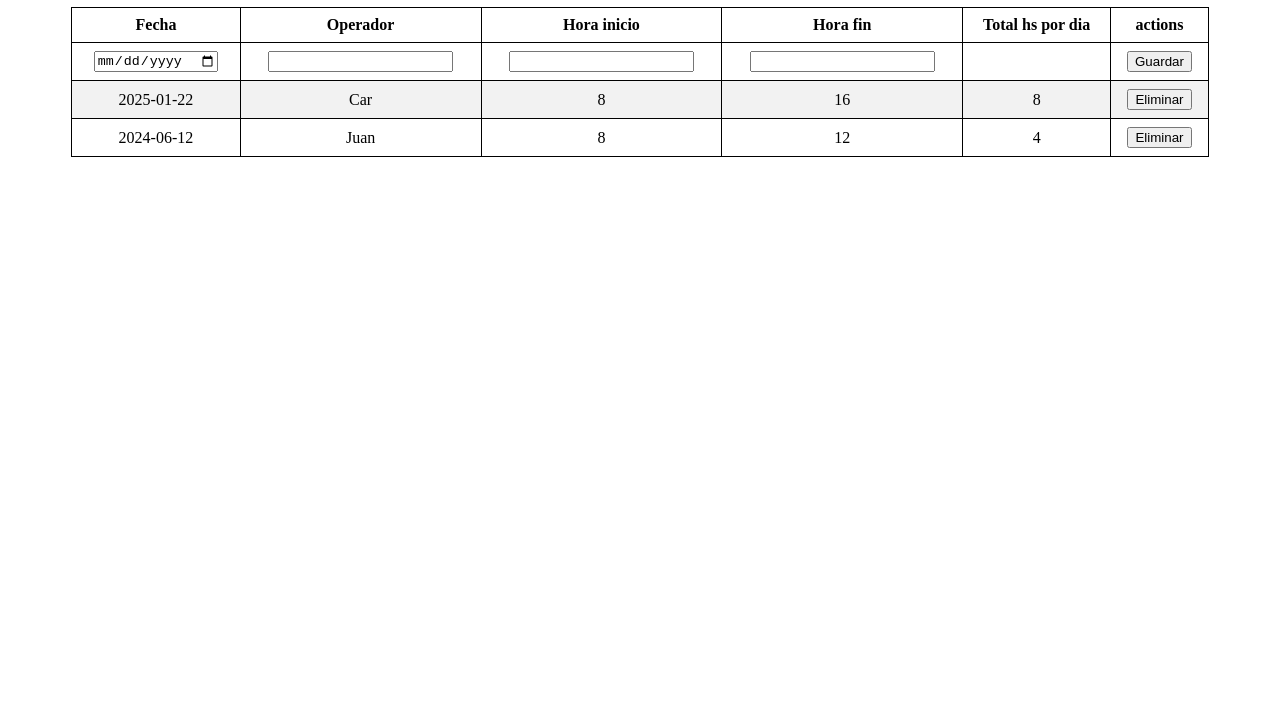
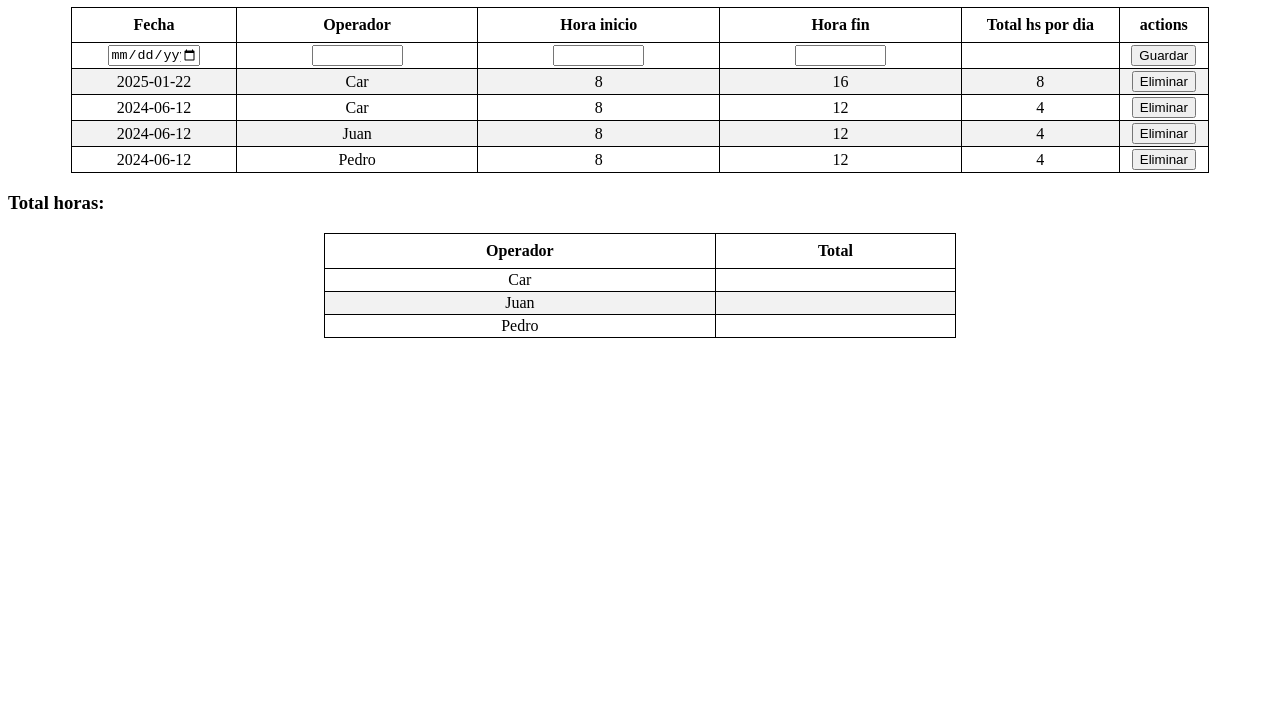
Before and after one commit to Carla-Stramandinoli/organizacionTaller, a website: page index.html in a window 1280 px wide. Shown: the part 73-800 px from the top of the page. Drawn offline with Linux system fonts and the light colour scheme.

Commit message:
agrego nueva tabla para calcular total de horas por persona

```diff
--- a/css/styles.css
+++ b/css/styles.css
@@ -1,15 +1,14 @@
-
 h1 {
     text-align: center;
 }
 
-table {
+.tableCompleta {
     width: 90%;
     border-collapse: collapse;
     margin: 0 auto;
 }
 
-th, td {
+th{
     border: 1px solid #000;
     padding: 8px;
     text-align: center;
@@ -22,3 +21,23 @@ tr:nth-child(even) {
 tr:hover {
     background-color: #ddd;
 }
+
+input {
+    width: 35%;
+}
+
+.inputDate {
+    width: 55%;
+}
+
+td {
+    padding: 2px;
+    border: 1px solid #000;
+    text-align: center;
+}
+
+.tableResume {
+    width: 50%;
+    border-collapse: collapse;
+    margin: 0 auto;
+}
--- a/index.html
+++ b/index.html
@@ -9,13 +9,13 @@
 </head>
 
 <body>
-    <h1>Organizacion taller</h1>
+    <h1>Organización taller</h1>
 
     <div>
-        <table>
+        <table class="tableCompleta">
             <thead>
                 <tr>
-                    <th>Fecha</th>
+                    <th class="tdDate">Fecha</th>
                     <th>Operador</th>
                     <th>Hora inicio</th>
                     <th>Hora fin</th>
@@ -26,7 +26,7 @@
             <tbody id="tbody">
                 <!-- Estrucutura vacia para inicializar -->
                 <tr>
-                    <td><input type="date" class="date"></td>
+                    <td><input type="date" class="inputDate"></td>
                     <td><input type="text" class="operator"></td>
                     <td><input type="number" class="start-time"></td>
                     <td><input type="number" class="end-time"></td>
@@ -38,6 +38,19 @@
             </tbody>
         </table>
 
+        <h3>Total horas:</h3>
+        <table class="tableResume">
+            <thead>
+                <tr>
+                    <th>Operador</th>
+                    <th>Total</th>
+                </tr>
+            </thead>
+            <tbody class="tBodyTotal">
+            </tbody>
+
+        </table>
+
     </div>
 
 
--- a/js/script.js
+++ b/js/script.js
@@ -13,7 +13,25 @@ let newElements = [
     },
     {
         date: "2024-06-12",
+        operator: "Car",
+        startTime: "8",
+        endTime: "12",
+        get totalDay() {
+            return this.endTime - this.startTime
+        }
+    },
+    {
+        date: "2024-06-12",
         operator: "Juan",
+        startTime: "8",
+        endTime: "12",
+        get totalDay() {
+            return this.endTime - this.startTime
+        }
+    },
+    {
+        date: "2024-06-12",
+        operator: "Pedro",
         startTime: "8",
         endTime: "12",
         get totalDay() {
@@ -38,7 +56,7 @@ function createContentTable(newElement) {
 
     tbody.appendChild(contentTable);
     deleteRow(contentTable);
-
+    filterName(newElements);
 }
 
 //GUARDAR ELEMENTOS NUEVOS EN EL ARRAY (pasarlo a un DB a futuro)
@@ -53,8 +71,8 @@ if (btnSave) {
         btn.addEventListener("click", () => {
             console.log("se hizo click en el boton");
 
-            let date = document.querySelector(".date").value;
-            let operator = document.querySelector(".operator").value;
+            let date = document.querySelector(".inputDate").value;
+            let operator = document.querySelector(".operator").value.charAt(0).toUpperCase() + document.querySelector(".operator").value.slice(1);
             let startTime = document.querySelector(".start-time").value;
             let endTime = document.querySelector(".end-time").value;
             let totalDay = endTime - startTime;
@@ -63,6 +81,11 @@ if (btnSave) {
 
             addElementoToArray(newElementToAdd);
             createContentTable(newElementToAdd);
+
+            document.querySelector(".inputDate").value = ""
+            document.querySelector(".operator").value = "";
+            document.querySelector(".start-time").value = "";
+            document.querySelector(".end-time").value = "";
         })
     });
 }
@@ -76,7 +99,7 @@ function loadData() {
             contentTable.innerHTML = `
                 <tr>
                     <td>${element.date}</td>
-                    <td>${element.operator}</td>
+                    <td class="nameOperator">${element.operator}</td>
                     <td>${element.startTime}</td>
                     <td>${element.endTime}</td>
                     <td>${element.totalDay}</td>
@@ -106,3 +129,50 @@ function deleteRow(contentToDelete) {
         });
     });
 }
+
+// funcion para filtrar nombres(operadores) repetidos
+
+let nameOperator = document.querySelectorAll(".nameOperator");
+
+function filterName(nameOperator) {
+    let nameCounts = {};
+    let arrayNameOperator = Array.from(nameOperator);
+
+    arrayNameOperator.forEach(element => {
+        let name = element.value || element.textContent; // Toma el valor o texto del nodo
+        nameCounts[name] = (nameCounts[name] || 0) + 1;
+    })
+
+    console.log("Array para recorrer:", Array.from(nameOperator).map(el => el.value || el.textContent));
+    console.log(Object.keys(nameCounts));
+
+    const repeatedNames = Object.keys(nameCounts).filter(name => nameCounts[name] > 0);
+    return repeatedNames;
+}
+
+// Usar la función
+let repeatedNames = filterName(nameOperator);
+console.log("Nombres repetidos:", repeatedNames);
+
+let tBodyTotal = document.querySelector(".tBodyTotal");
+
+
+// dibujar en la tabla los nombres(operadores) de la primer tabla para despues calcular el total
+function writeNamePerPerson() {
+    if (repeatedNames) {
+        for (let i = 0; i < repeatedNames.length; i++) {
+            const element = repeatedNames[i];
+            let contentTableTotal = document.createElement('tr');
+            contentTableTotal.className = "trResume";
+            contentTableTotal.innerHTML =
+                `
+                 <td class="tdNameOperator">${element}</td>
+                 <td></td>
+                `
+            tBodyTotal.appendChild(contentTableTotal);
+        }
+        console.log("nombre cargados correctamente", repeatedNames)
+    }
+}
+
+writeNamePerPerson();
```
